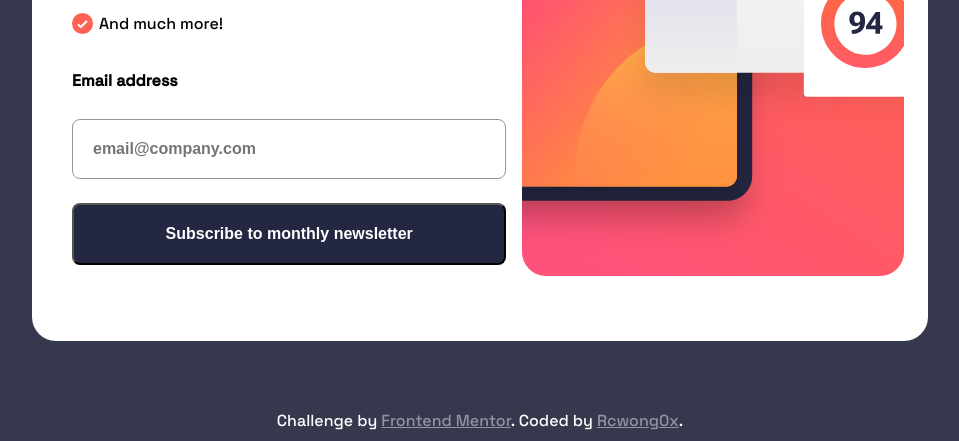
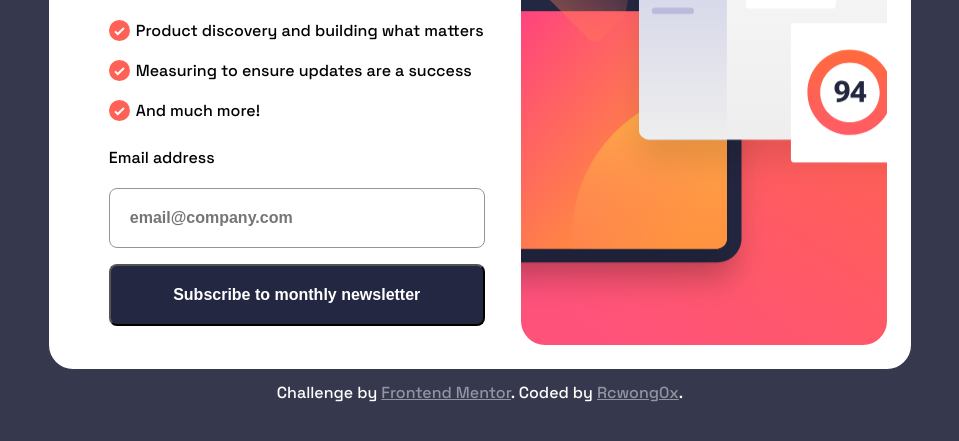
Before and after one commit to Rcwong0x/newsletter-sign-up-form, a plain HTML site: page index.html in a window 1280 px wide. Shown: the part 359-800 px from the top of the page, without its empty margins (160-1119 px from the left). Drawn offline with Linux system fonts and the light colour scheme.

Commit message:
changa height image

```diff
--- a/assets/css/main.css
+++ b/assets/css/main.css
@@ -62,10 +62,10 @@
       color: var(--dark-slate-grey);
     }
     .newslater__description {
-      margin-top: 3.6rem;
+      margin-top: 2.6rem;
     }
     .newslater-list {
-      margin-top: 2.6rem;
+      margin-top: 1.6rem;
     }
     .newslater-list__item {
       margin-top: 1.6rem;
@@ -78,15 +78,15 @@
     .form {
       display: flex;
       flex-direction: column;
-      gap: 2.4rem;
+      gap: 1.6rem;
 
       flex: 1;
-      margin-top: 3.6rem;
+      margin-top: 2.6rem;
     }
     .form__label {
       display: flex;
       justify-content: space-between;
-      font-weight: 700;
+      font-weight: 400;
     }
 
     .form__input, .primary-button {
@@ -177,6 +177,7 @@
         flex-direction: column;
         justify-content: center;
         align-items: center;
+        padding: 2.4rem;
       }
       .main-container {
         flex-direction: row-reverse;
@@ -188,13 +189,17 @@
       }
       .image {
         background-image: url("../images/illustration-sign-up-desktop.svg");
-        height: 53.9rem;
-        width: auto;
+        height: auto;
+        max-width: 40rem;
         flex-basis: 45%;
         border-radius: 2.4rem;
       }
       .newslater {
         flex-basis: 55%;
+        padding: 4.6rem 3.6rem 0;
+      }
+      .newslater__title {
+        margin-top: 2.8rem;
       }
       .primary-button {
         margin-top: 0;
@@ -210,7 +215,12 @@
         margin-top: 0;
       }
       .attribution {
-        margin: auto 0 1.2rem 0;
-        padding: 0;
+        margin: 0;
+        padding: 1.6rem 0;
       }
     }
+    @media screen and (min-width: 1200px) {
+      .image {
+        height: 53.9rem;
+      }
+    }
```
